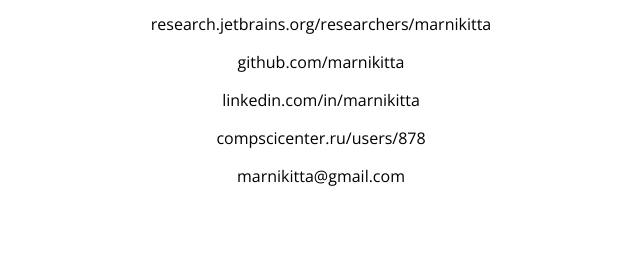
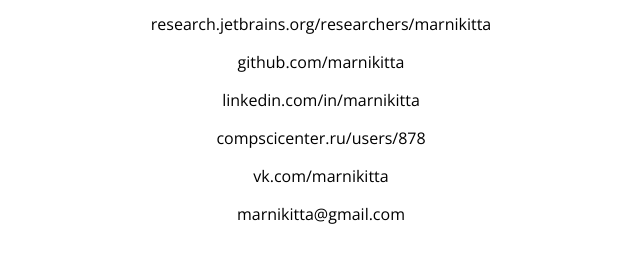
Before and after one commit to marnikitta/marnikitta.github.io, a plain HTML site: page index.html in a window 1280 px wide. Shown: the part 228-490 px from the top of the page, without its empty margins (319-959 px from the left). Drawn offline with nearby package versions, Linux system fonts and the light colour scheme.

Commit message:
Update index.html

```diff
--- a/index.html
+++ b/index.html
@@ -58,6 +58,7 @@
         <li><a href="https://github.com/marnikitta">github.com/marnikitta</a></li>
         <li><a href="https://www.linkedin.com/in/marnikitta">linkedin.com/in/marnikitta</a></li>
         <li><a href="https://compscicenter.ru/users/878/">compscicenter.ru/users/878</a></li>
+        <li><a href="https://vk.com/marnikitta">vk.com/marnikitta</a></li>
         <li><a href="mailto:marnikitta@gmail.com">marnikitta@gmail.com</a></li>
     </ul>
 </div>
```
